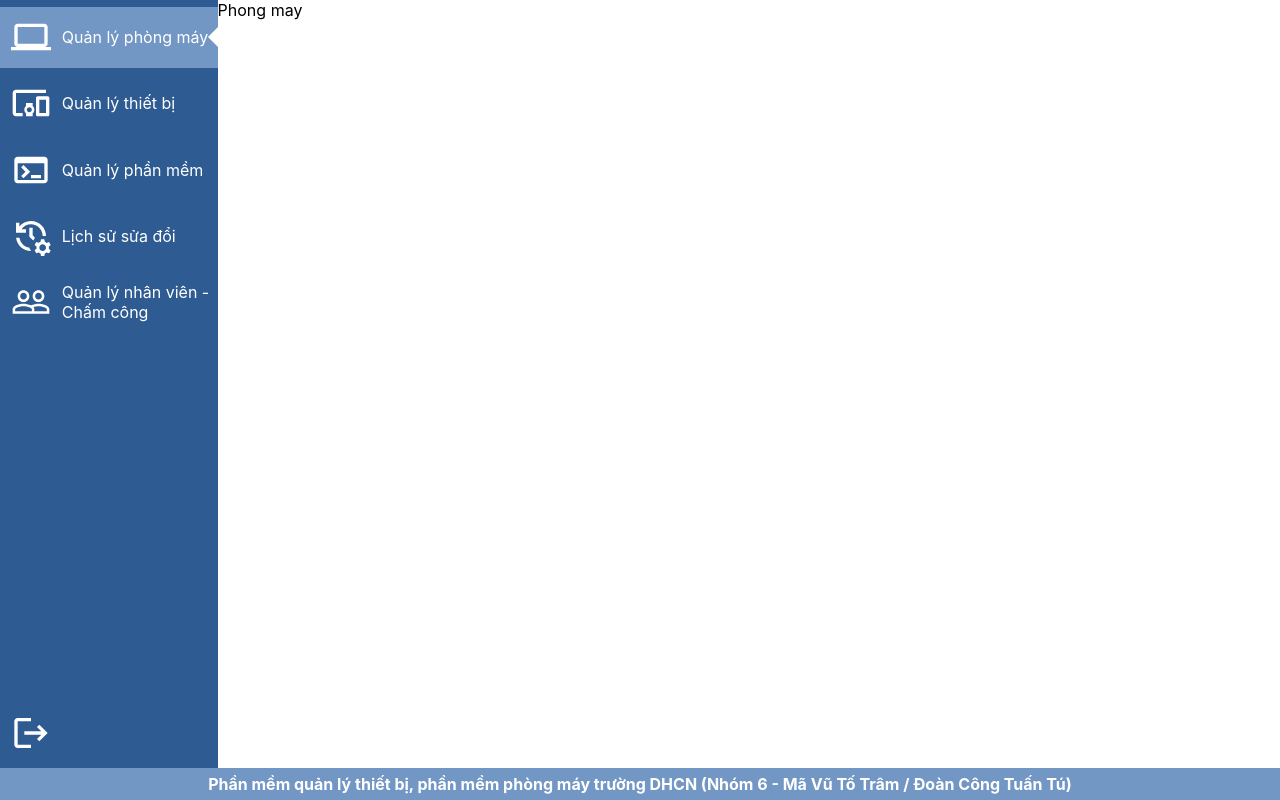
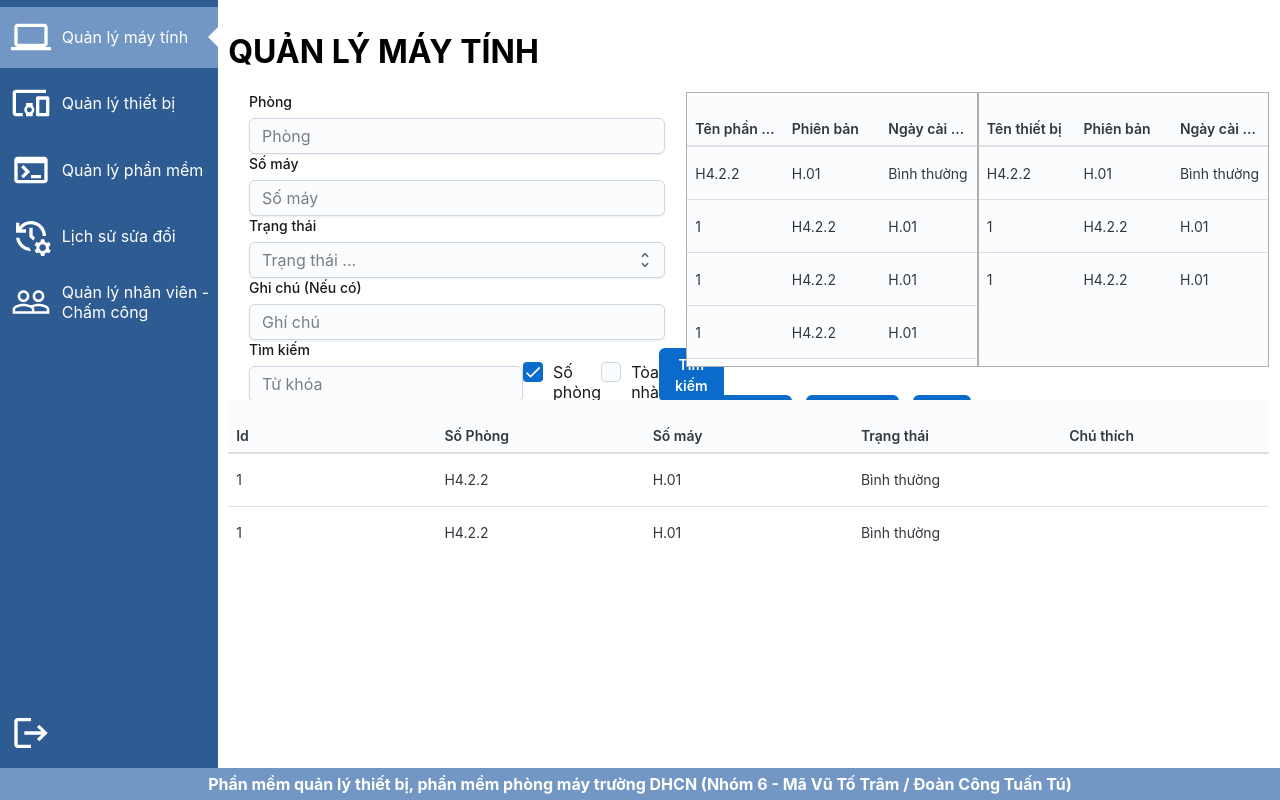
Before and after one commit to Tram190900/KhoaLuanTotNghiep, a React (Create React App) app in the folder front-end-web/: page /quan-ly-phong-may in a window 1280 px wide. Built offline with nearby package versions, Linux system fonts and the light colour scheme.

Commit message:
update-tab-quan-ly-may-tinh

```diff
--- a/front-end-web/package.json
+++ b/front-end-web/package.json
@@ -3,8 +3,6 @@
   "version": "0.1.0",
   "private": true,
   "dependencies": {
-    "@emotion/react": "^11.11.3",
-    "@emotion/styled": "^11.11.0",
     "@mui/icons-material": "^5.15.5",
     "@mui/joy": "^5.0.0-beta.23",
     "@testing-library/jest-dom": "^5.17.0",
--- a/front-end-web/src/App.css
+++ b/front-end-web/src/App.css
@@ -36,3 +36,13 @@
     transform: rotate(360deg);
   }
 }
+
+table::-webkit-scrollbar {
+  width: 6px;
+  height: 6px;
+}
+table::-webkit-scrollbar-thumb {
+  border-radius: 5px;
+  -webkit-box-shadow: inset 0 0 6px rgba(0, 0, 0, 0.1);
+  background: rgba(233, 233, 233, 0.2);
+}
--- a/front-end-web/src/App.js
+++ b/front-end-web/src/App.js
@@ -9,7 +9,7 @@ import { createContext, useState } from "react";
 export const MenuContext = createContext(null);
 
 function App() {
-  const [menuActive, setMenuActive] = useState("phong-may");
+  const [menuActive, setMenuActive] = useState("may-tinh");
   const valueContext={
     menuActive,
     setMenuActive
--- a/front-end-web/src/components/Menu/index.jsx
+++ b/front-end-web/src/components/Menu/index.jsx
@@ -17,15 +17,15 @@ export default function Menu() {
     <div className={clsx(style.menu)}>
       <div
         onClick={() => {
-          menu.setMenuActive("phong-may");
+          menu.setMenuActive("may-tinh");
         }}
         className={clsx(
           style.menuItem,
-          menu.menuActive === "phong-may" ? style.active : ""
+          menu.menuActive === "may-tinh" ? style.active : ""
         )}
       >
         <ComputerIcon sx={{ fontSize: 40, margin: "0 5%" }} />
-        Quản lý phòng máy
+        Quản lý máy tính
       </div>
       <div
         onClick={() => {
--- a/front-end-web/src/layout/LayoutMain/index.jsx
+++ b/front-end-web/src/layout/LayoutMain/index.jsx
@@ -3,11 +3,11 @@ import React, { useContext } from "react";
 import style from "./layoutMain.module.scss";
 import Menu from "../../components/Menu";
 import { MenuContext } from "../../App";
-import PhongMay from "../../view/PhongMay";
 import ThietBi from "../../view/ThietBi";
 import PhanMem from "../../view/PhanMem";
 import LichSu from "../../view/LichSu";
 import NhanVien from "../../view/NhanVien";
+import MayTinh from "../../view/MayTinh";
 
 export default function LayoutMain() {
   const menu = useContext(MenuContext);
@@ -18,8 +18,8 @@ export default function LayoutMain() {
           <Menu />
         </div>
         <div className={clsx(style.screenContainer)}>
-          {menu.menuActive === "phong-may" ? (
-            <PhongMay />
+          {menu.menuActive === "may-tinh" ? (
+            <MayTinh />
           ) : menu.menuActive === "thiet-bi" ? (
             <ThietBi />
           ) : menu.menuActive === "phan-mem" ? (
--- a/front-end-web/src/view/Login/index.jsx
+++ b/front-end-web/src/view/Login/index.jsx
@@ -2,8 +2,10 @@ import React from "react";
 import style from "./login.module.scss";
 import clsx from "clsx";
 import { Button, Input } from "@mui/joy";
+import {useNavigate} from 'react-router-dom'
 
 export default function Login() {
+  const navigate = useNavigate()
   return (
     <div className={clsx(style.login)}>
       <div className={clsx(style.loginContainer)}>
@@ -11,11 +13,12 @@ export default function Login() {
         <form
           onSubmit={(e) => {
             e.preventDefault();
+            navigate('/quan-ly-phong-may')
           }}
         >
           <Input type="text" placeholder="Tên đăng nhập" />
           <Input type="password" placeholder="Mật khẩu" />
-          <Button>Đăng nhập</Button>
+          <Button onClick={()=>navigate('/quan-ly-phong-may')}>Đăng nhập</Button>
         </form>
       </div>
     </div>
--- /dev/null
+++ b/front-end-web/src/view/MayTinh/index.jsx
@@ -0,0 +1,159 @@
+import clsx from "clsx";
+import React from "react";
+import style from "./mayTinh.module.scss";
+import {
+  Button,
+  Checkbox,
+  FormControl,
+  FormLabel,
+  Input,
+  Option,
+  Select,
+  Sheet,
+  Table,
+} from "@mui/joy";
+
+export default function MayTinh() {
+  return (
+    <div className={clsx(style.maytinh)}>
+      <h1>QUẢN LÝ MÁY TÍNH</h1>
+      <div className={clsx(style.infoWrap)}>
+        <div className={clsx(style.content)}>
+          <div className={clsx(style.leftWrap)}>
+            <FormControl>
+              <FormLabel>Phòng</FormLabel>
+              <Input placeholder="Phòng" />
+            </FormControl>
+            <FormControl>
+              <FormLabel>Số máy</FormLabel>
+              <Input placeholder="Số máy" />
+            </FormControl>
+            <FormControl>
+              <FormLabel>Trạng thái</FormLabel>
+              <Select placeholder="Trạng thái ...">
+                <Option>...</Option>
+              </Select>
+            </FormControl>
+            <FormControl>
+              <FormLabel>Ghi chú (Nếu có)</FormLabel>
+              <Input placeholder="Ghí chú" />
+            </FormControl>
+            <div className={clsx(style.searchWrap)}>
+              <FormControl>
+                <FormLabel>Tìm kiếm</FormLabel>
+                <Input placeholder="Từ khóa" />
+              </FormControl>
+              <Checkbox label="Số phòng" defaultChecked />
+              <Checkbox label="Tòa nhà" />
+              <Button>Tìm kiếm</Button>
+            </div>
+          </div>
+          <div className={clsx(style.rightWrap)}>
+            <div className={clsx(style.tableWrap)}>
+              <Sheet className={clsx(style.tablePhanMem)}>
+                <Table stickyHeader hoverRow aria-label="striped table">
+                  <thead>
+                    <tr>
+                      <th>Tên phần mềm</th>
+                      <th>Phiên bản</th>
+                      <th>Ngày cài đặt</th>
+                    </tr>
+                  </thead>
+                  <tbody>
+                    <tr>
+                      <td>H4.2.2</td>
+                      <td>H.01</td>
+                      <td>Bình thường</td>
+                    </tr>
+                    <tr>
+                      <td>1</td>
+                      <td>H4.2.2</td>
+                      <td>H.01</td>
+                    </tr>
+                    <tr>
+                      <td>1</td>
+                      <td>H4.2.2</td>
+                      <td>H.01</td>
+                    </tr>
+                    <tr>
+                      <td>1</td>
+                      <td>H4.2.2</td>
+                      <td>H.01</td>
+                    </tr>
+                    <tr>
+                      <td>1</td>
+                      <td>H4.2.2</td>
+                      <td>H.01</td>
+                    </tr>
+                  </tbody>
+                </Table>
+              </Sheet>
+              <Sheet className={clsx(style.tableThietBi)}>
+                <Table stickyHeader hoverRow aria-label="striped table">
+                  <thead>
+                    <tr>
+                      <th>Tên thiết bị</th>
+                      <th>Phiên bản</th>
+                      <th>Ngày cài đặt</th>
+                    </tr>
+                  </thead>
+                  <tbody>
+                    <tr>
+                      <td>H4.2.2</td>
+                      <td>H.01</td>
+                      <td>Bình thường</td>
+                    </tr>
+                    <tr>
+                      <td>1</td>
+                      <td>H4.2.2</td>
+                      <td>H.01</td>
+                    </tr>
+                    <tr>
+                      <td>1</td>
+                      <td>H4.2.2</td>
+                      <td>H.01</td>
+                    </tr>
+                  </tbody>
+                </Table>
+              </Sheet>
+            </div>
+            <div className={clsx(style.buttonWrap)}>
+              <Button>Thêm mới</Button>
+              <Button>Cập nhật</Button>
+              <Button>Xóa</Button>
+            </div>
+          </div>
+        </div>
+      </div>
+      <div className={clsx(style.tableMayTinh)}>
+        <Table stickyHeader hoverRow aria-label="striped table">
+          <thead>
+            <tr>
+              <th>Id</th>
+              <th>Số Phòng</th>
+              <th>Số máy</th>
+              <th>Trạng thái</th>
+              <th>Chú thích</th>
+            </tr>
+          </thead>
+          <tbody>
+            <tr>
+              <td>1</td>
+              <td>H4.2.2</td>
+              <td>H.01</td>
+              <td>Bình thường</td>
+              <td></td>
+            </tr>
+            <tr>
+              <td>1</td>
+              <td>H4.2.2</td>
+              <td>H.01</td>
+              <td>Bình thường</td>
+              <td></td>
+            </tr>
+          </tbody>
+        </Table>
+      </div>
+    </div>
+  );
+}
--- /dev/null
+++ b/front-end-web/src/view/MayTinh/mayTinh.module.scss
@@ -0,0 +1,51 @@
+.maytinh {
+  height: 100%;
+  margin: 1%;
+  display: flex;
+  flex-direction: column;
+  .infoWrap {
+    height: 40%;
+    .content {
+      display: flex;
+      justify-content: center;
+      .leftWrap {
+        width: 40%;
+        margin: 0% 2%;
+        .searchWrap {
+          display: flex;
+          align-items: flex-end;
+          justify-content: space-between;
+        }
+      }
+      .rightWrap {
+        width: 60%;
+        display: flex;
+        flex-direction: column;
+        .tableWrap {
+          display: flex;
+          height: 85%;
+          .tablePhanMem {
+            border: 1px solid rgb(175, 175, 175);
+            height: 90%;
+            overflow: auto;
+          }
+          .tableThietBi {
+            border: 1px solid rgb(175, 175, 175);
+            height: 90%;
+            overflow: auto;
+          }
+        }
+        .buttonWrap {
+          display: flex;
+          width: 50%;
+          justify-content: space-around;
+        }
+      }
+    }
+  }
+
+  .tableMayTinh {
+    height: 48%;
+    overflow: auto;
+  }
+}
--- a/front-end-web/src/view/PhongMay/index.jsx
+++ /dev/null
@@ -1,9 +0,0 @@
-import React from 'react'
-
-export default function PhongMay() {
-  return (
-    <div>
-      Phong may
-    </div>
-  )
-}
```
Also changed, not shown: 1 other file (tests, documents, lock files or other folders).
